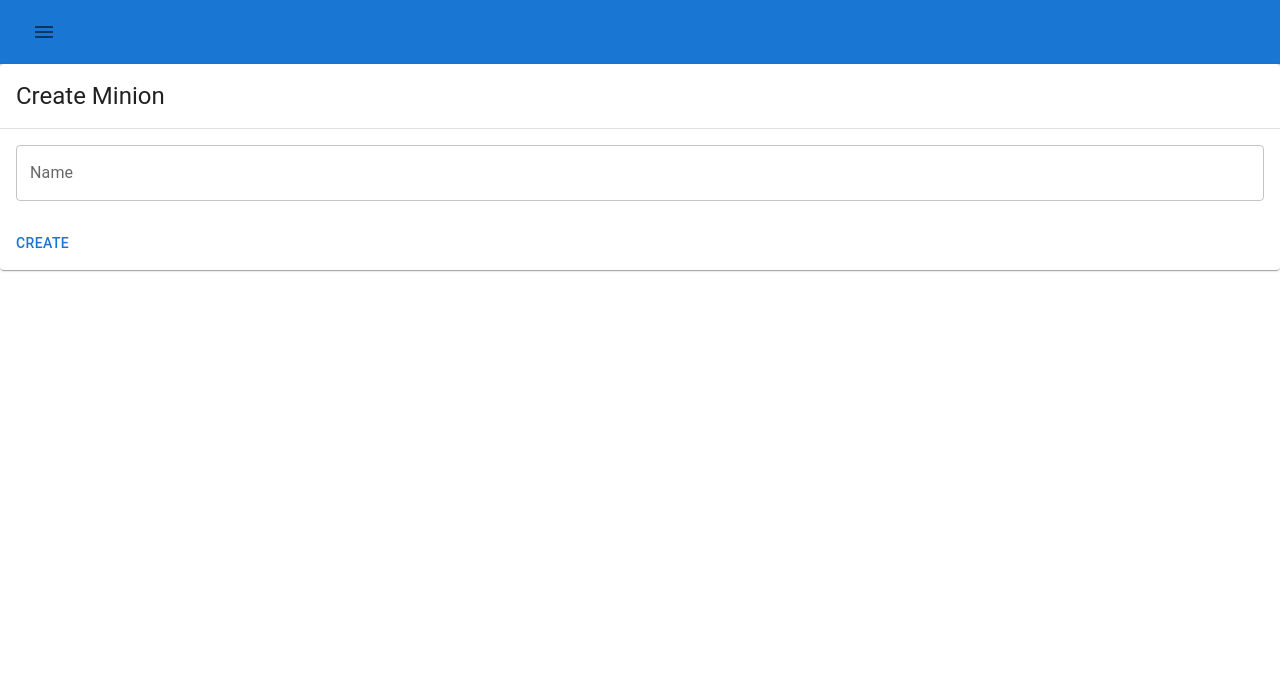
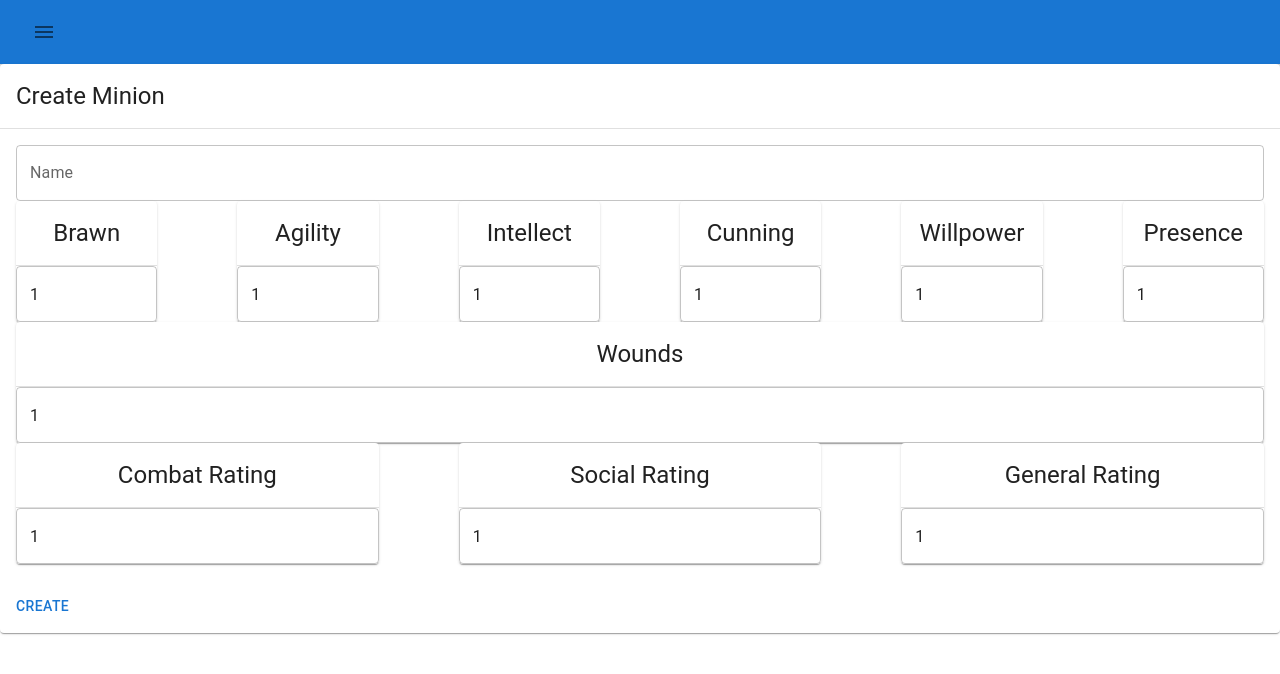
Before and after one commit to genraven1/genesys, a React (Create React App) app: page /npcs/minions/new in a window 1280 px wide. Shown: the top 674 px of the page. Built offline with nearby package versions, Linux system fonts and the light colour scheme.

Commit message:
update minion creation

```diff
--- /dev/null
+++ b/src/components/npc/CharacteristicBox.tsx
@@ -0,0 +1,46 @@
+import { Grid, Card, CardHeader, Divider, TextField } from "@mui/material";
+import { useState, FocusEventHandler, ChangeEventHandler } from "react";
+import { Characteristic, CharacteristicType, DefaultCharacteristic } from "../../models/Characteristics";
+
+export interface CharacteristcsBoxProps {
+    newCharacteristic: Characteristic,
+    type: CharacteristicType,
+    onCharacteristicUpdate: (characteristic: Characteristic) => void;
+}
+
+export function CharacteristicBox(props: CharacteristcsBoxProps): JSX.Element {
+    const { newCharacteristic, type, onCharacteristicUpdate } = props;
+    const [characteristic, setCharacteristic] = useState(newCharacteristic ?? DefaultCharacteristic.create(type));
+
+    const handleBlur: FocusEventHandler<HTMLInputElement> = (event) => {
+        const { value } = event.target;
+
+        setCharacteristic((prev_state) => ({
+            ...prev_state,
+            currentValue: +value,
+        }));
+
+        onCharacteristicUpdate(characteristic);
+    }
+
+    const handleTextChange: ChangeEventHandler<HTMLInputElement> = (event) => {
+        const { value } = event.target;
+
+        setCharacteristic((prev_state) => ({
+            ...prev_state,
+            currentValue: +value,
+        }));
+
+        onCharacteristicUpdate(characteristic);
+    }
+
+    return (
+        <Grid item xs>
+            <Card>
+                <CardHeader title={type} style={{ textAlign: 'center' }} />
+                <Divider />
+                <TextField name={type} value={characteristic.currentValue ?? 1} onBlur={handleBlur} onChange={handleTextChange} fullWidth type={'number'} InputProps={{ inputProps: { min: 1, max: 5 } }} style={{ textAlign: 'center' }}/>
+            </Card>
+        </Grid>
+    )
+}
--- /dev/null
+++ b/src/components/npc/RatingBox.tsx
@@ -0,0 +1,45 @@
+import { Grid, Card, CardHeader, Divider, TextField } from "@mui/material";
+import { useState, FocusEventHandler, ChangeEventHandler } from "react";
+import { DefaultRating, Rating } from "../../models/NonPlayerCharacter";
+
+export interface RatingProps {
+    updatedRating: Rating,
+    onRatingUpdate: (rating: Rating) => void,
+}
+
+export function RatingBox(props: RatingProps): JSX.Element {
+    const { updatedRating, onRatingUpdate } = props;
+    const [rating, setRating] = useState(updatedRating ?? DefaultRating.create(updatedRating));
+
+    const handleBlur: FocusEventHandler<HTMLInputElement> = (event) => {
+        const { value } = event.target;
+
+        setRating((prev_state) => ({
+            ...prev_state,
+            value: +value,
+        }));
+
+        onRatingUpdate(rating);
+    }
+
+    const handleTextChange: ChangeEventHandler<HTMLInputElement> = (event) => {
+        const { value } = event.target;
+
+        setRating((prev_state) => ({
+            ...prev_state,
+            value: +value,
+        }));
+
+        onRatingUpdate(rating);
+    }
+
+    return (
+        <Grid item xs>
+            <Card>
+                <CardHeader title={rating.type} style={{ textAlign: 'center' }} />
+                <Divider />
+                <TextField name={rating.type} value={rating.value ?? 1} onBlur={handleBlur} onChange={handleTextChange} fullWidth type={'number'} InputProps={{ inputProps: { min: 1 } }} />
+            </Card>
+        </Grid>
+    )
+}
--- /dev/null
+++ b/src/components/npc/WoundsBox.tsx
@@ -0,0 +1,45 @@
+import { Grid, Card, CardHeader, Divider, TextField } from "@mui/material";
+import { useState, FocusEventHandler, ChangeEventHandler } from "react";
+import { Wounds, DefaultWounds } from "../../models/Actor";
+
+export interface CreateWoundsProps {
+    newWounds: Wounds,
+    onWoundsUpdate: (wounds: Wounds) => void;
+}
+
+export function CreateWoundsBox(props: CreateWoundsProps): JSX.Element {
+    const { newWounds, onWoundsUpdate } = props;
+    const [wounds, setWounds] = useState(newWounds ?? DefaultWounds.create());
+
+    const handleBlur: FocusEventHandler<HTMLInputElement> = (event) => {
+        const { value } = event.target;
+
+        setWounds((prev_state) => ({
+            ...prev_state,
+            maxValue: +value,
+        }));
+
+        onWoundsUpdate(wounds);
+    }
+
+    const handleTextChange: ChangeEventHandler<HTMLInputElement> = (event) => {
+        const { value } = event.target;
+
+        setWounds((prev_state) => ({
+            ...prev_state,
+            maxValue: +value,
+        }));
+
+        onWoundsUpdate(wounds);
+    }
+
+    return (
+        <Grid item xs>
+            <Card>
+                <CardHeader title={'Wounds'} style={{ textAlign: 'center' }} />
+                <Divider />
+                <TextField name={'wounds'} value={wounds.maxValue ?? 1} onBlur={handleBlur} onChange={handleTextChange} fullWidth type={'number'} InputProps={{ inputProps: { min: 1 } }} />
+            </Card>
+        </Grid>
+    )
+}
--- a/src/components/npc/minion/CreateMinion.tsx
+++ b/src/components/npc/minion/CreateMinion.tsx
@@ -1,34 +1,13 @@
 import { Button, Card, CardActions, CardContent, CardHeader, Divider, Grid, TextField } from "@mui/material";
 import { ChangeEventHandler, FocusEventHandler, FormEventHandler, useState } from "react";
 import { useNavigate } from "react-router-dom";
-import { Characteristics } from "../../../models/Characteristics";
+import { Wounds } from "../../../models/Actor";
+import { CharacteristicType, Characteristic } from "../../../models/Characteristics";
 import Minion, { DefaultMinion } from "../../../models/Minion";
-
-interface CharacteristcsBoxProps {
-    characteristic: Characteristics
-}
-
-function CharacteristicBox(props: CharacteristcsBoxProps): JSX.Element {
-    const [characteristic, setCharacteristic] = useState(newMinion ?? DefaultMinion.create());
-
-    return (
-        <Grid item>
-        </Grid>
-    )
-}
-
-interface CharacteristcsRowProps {
-    characteristic: Characteristics
-}
-
-function CharacteristicRow(props: CharacteristcsRowProps): JSX.Element {
-
-    return (
-        <Grid item>
-            <TextField name='name' label='Name' value={minion.name ?? ''} onBlur={handleBlur} onChange={handleTextChange} fullWidth />
-        </Grid>
-    )
-}
+import { Rating, RatingType } from "../../../models/NonPlayerCharacter";
+import { CharacteristicBox } from "../CharacteristicBox";
+import { RatingBox } from "../RatingBox";
+import { CreateWoundsBox } from "../WoundsBox";
 
 interface Props {
     minion?: Minion | null,
@@ -65,6 +44,48 @@ export default function CreateMinion(props: Props) {
         }));
     }
 
+    const updateMinionCharacteristic = (characteristic: Characteristic) => {
+        let characteristicList = minion.characteristics;
+
+        characteristicList[characteristicList.findIndex((char) => char.label === characteristic.label)] = characteristic;
+
+        setMinion((prev_state) => ({
+            ...prev_state,
+            characteristics: characteristicList,
+        }));
+    }
+
+    const updateMinionWounds = (wounds: Wounds) => {
+        setMinion((prev_state) => ({
+            ...prev_state,
+            wounds: wounds,
+        }));
+    }
+
+    const updateMinionRatings = (rating: Rating) => {
+        switch (rating.type) {
+            case RatingType.CombatRating:
+                setMinion((prev_state) => ({
+                    ...prev_state,
+                    combatRating: rating,
+                }));
+                break;
+            case RatingType.SocialRating:
+                setMinion((prev_state) => ({
+                    ...prev_state,
+                    socialRating: rating,
+                }));
+                break;
+            case RatingType.GeneralRating:
+                setMinion((prev_state) => ({
+                    ...prev_state,
+                    generalRating: rating,
+                }));
+                break;
+        }
+
+    }
+
     return (
         <Card>
             <CardHeader title={'Create Minion'} />
@@ -73,6 +94,20 @@ export default function CreateMinion(props: Props) {
                 <CardContent>
                     <Grid container justifyContent={'center'}>
                         <TextField name='name' label='Name' value={minion.name ?? ''} onBlur={handleBlur} onChange={handleTextChange} fullWidth />
+                        <Grid container spacing={10}>
+                            <CharacteristicBox newCharacteristic={minion.characteristics[0]} type={CharacteristicType.Brawn} onCharacteristicUpdate={updateMinionCharacteristic} />
+                            <CharacteristicBox newCharacteristic={minion.characteristics[1]} type={CharacteristicType.Agility} onCharacteristicUpdate={updateMinionCharacteristic} />
+                            <CharacteristicBox newCharacteristic={minion.characteristics[2]} type={CharacteristicType.Intellect} onCharacteristicUpdate={updateMinionCharacteristic} />
+                            <CharacteristicBox newCharacteristic={minion.characteristics[3]} type={CharacteristicType.Cunning} onCharacteristicUpdate={updateMinionCharacteristic} />
+                            <CharacteristicBox newCharacteristic={minion.characteristics[4]} type={CharacteristicType.Willpower} onCharacteristicUpdate={updateMinionCharacteristic} />
+                            <CharacteristicBox newCharacteristic={minion.characteristics[5]} type={CharacteristicType.Presence} onCharacteristicUpdate={updateMinionCharacteristic} />
+                        </Grid>
+                        <CreateWoundsBox newWounds={minion.wounds} onWoundsUpdate={updateMinionWounds} />
+                        <Grid container spacing={10}>
+                            <RatingBox updatedRating={minion.combatRating} onRatingUpdate={updateMinionRatings} />
+                            <RatingBox updatedRating={minion.socialRating} onRatingUpdate={updateMinionRatings} />
+                            <RatingBox updatedRating={minion.generalRating} onRatingUpdate={updateMinionRatings} />
+                        </Grid>
                     </Grid>
                 </CardContent>
                 <CardActions>
--- a/src/models/Actor.ts
+++ b/src/models/Actor.ts
@@ -1,11 +1,11 @@
-import { Characteristics } from "./Characteristics";
+import { Characteristic } from "./Characteristics";
 import { Defense } from "./Defense";
 import { ActorTalent } from "./Talent";
 
 export default interface Actor {
     name: string,
     id: string,
-    characteristics: Characteristics[],
+    characteristics: Characteristic[],
     soak: number,
     defense: Defense[],
     wounds: Wounds,
@@ -19,6 +19,15 @@ export interface Wounds {
 
 export const defaultWounds = { currentValue: 0, maxValue: 1}
 
+export class DefaultWounds {
+    static create(): Wounds {
+        return {
+            currentValue: 0,
+            maxValue: 1,
+        };
+    }
+}
+
 export interface Strain {
     currentValue: number,
     maxValue: number,
--- a/src/models/Characteristics.ts
+++ b/src/models/Characteristics.ts
@@ -1,4 +1,4 @@
-export enum Characteristic {
+export enum CharacteristicType {
     Brawn = 'Brawn',
     Agility = 'Agility',
     Intellect = 'Intellect',
@@ -7,25 +7,25 @@ export enum Characteristic {
     Presence = 'Presence'
 }
 
-export interface Characteristics {
-    label: Characteristic,
+export interface Characteristic {
+    label: CharacteristicType,
     currentValue: number,
     tempValue: number,
 }
 
-const brawn = { label: Characteristic.Brawn, currentValue: 1, tempValue: 1 }
-const agility = { label: Characteristic.Agility, currentValue: 1, tempValue: 1 }
-const intellect = { label: Characteristic.Intellect, currentValue: 1, tempValue: 1 }
-const cunning = { label: Characteristic.Cunning, currentValue: 1, tempValue: 1 }
-const willpower = { label: Characteristic.Willpower, currentValue: 1, tempValue: 1 }
-const presence = { label: Characteristic.Presence, currentValue: 1, tempValue: 1 }
+const brawn = { label: CharacteristicType.Brawn, currentValue: 1, tempValue: 1 }
+const agility = { label: CharacteristicType.Agility, currentValue: 1, tempValue: 1 }
+const intellect = { label: CharacteristicType.Intellect, currentValue: 1, tempValue: 1 }
+const cunning = { label: CharacteristicType.Cunning, currentValue: 1, tempValue: 1 }
+const willpower = { label: CharacteristicType.Willpower, currentValue: 1, tempValue: 1 }
+const presence = { label: CharacteristicType.Presence, currentValue: 1, tempValue: 1 }
 
 export const defaultCharacteristics = [brawn, agility, intellect, cunning, willpower, presence];
 
-export class Characteristics {
-    static create(): Characteristics {
+export class DefaultCharacteristic {
+    static create(type: CharacteristicType): Characteristic {
         return {
-            label: Characteristic.Brawn,
+            label: type,
             currentValue: 1,
             tempValue: 1,
         };
--- a/src/models/Minion.ts
+++ b/src/models/Minion.ts
@@ -1,7 +1,7 @@
 import { defaultWounds } from "./Actor";
 import { defaultCharacteristics } from "./Characteristics";
 import { defaultDefense } from "./Defense";
-import NonPlayerCharacter from "./NonPlayerCharacter";
+import NonPlayerCharacter, { RatingType } from "./NonPlayerCharacter";
 
 export default interface Minion extends NonPlayerCharacter {
     groupSize: number,
@@ -17,9 +17,9 @@ export class DefaultMinion {
             defense: defaultDefense,
             wounds: defaultWounds,
             talents: [],
-            combatRating: 1,
-            socialRating: 1,
-            generalRating: 1,
+            combatRating: { type: RatingType.CombatRating, value: 1 },
+            socialRating: { type: RatingType.SocialRating, value: 1 },
+            generalRating: { type: RatingType.GeneralRating, value: 1 },
             groupSize: 1
         };
     }
--- a/src/models/NonPlayerCharacter.ts
+++ b/src/models/NonPlayerCharacter.ts
@@ -1,7 +1,27 @@
 import Actor from "./Actor";
 
+export enum RatingType {
+    CombatRating = 'Combat Rating',
+    SocialRating = 'Social Rating',
+    GeneralRating = 'General Rating',
+}
+
+export interface Rating {
+    type: RatingType,
+    value: number,
+}
+
 export default interface NonPlayerCharacter extends Actor {
-    combatRating: number,
-    socialRating: number,
-    generalRating: number,
+    combatRating: Rating,
+    socialRating: Rating,
+    generalRating: Rating,
 }
+
+export class DefaultRating {
+    static create(rating: Rating): Rating {
+        return {
+            type: rating.type,
+            value: 1,
+        };
+    }
+}
```
